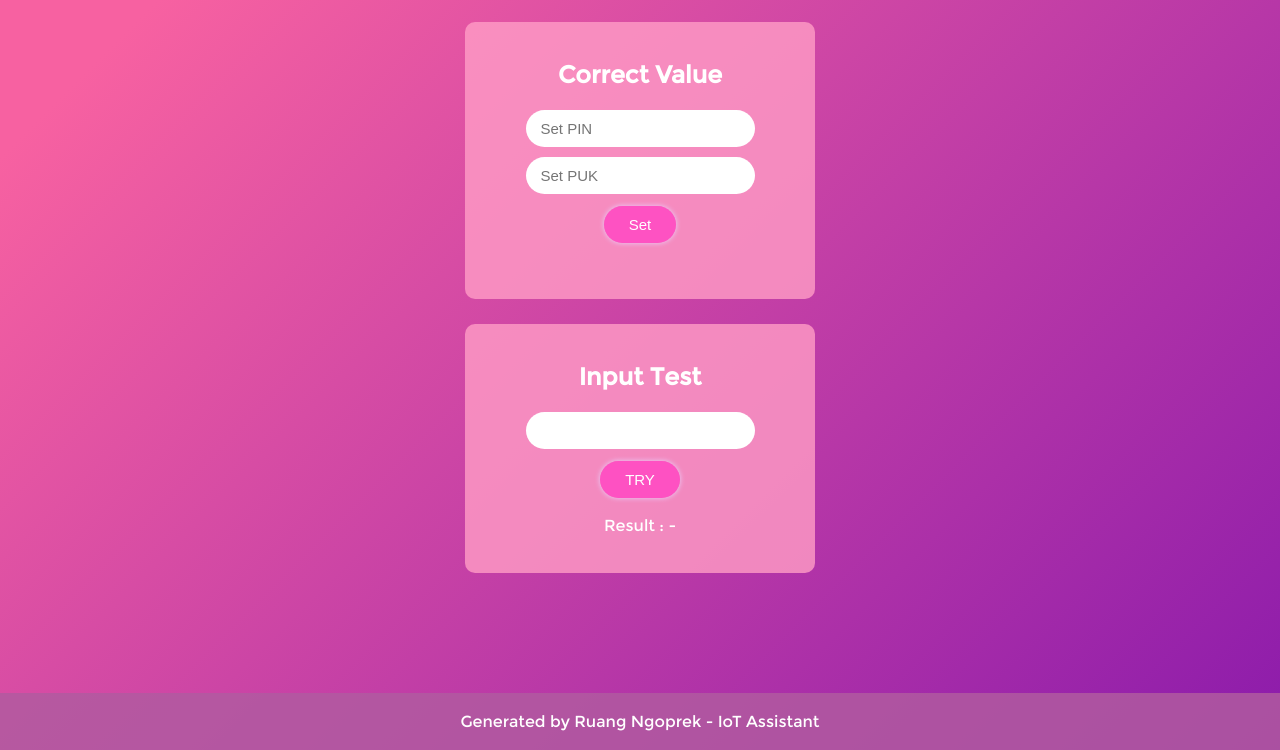
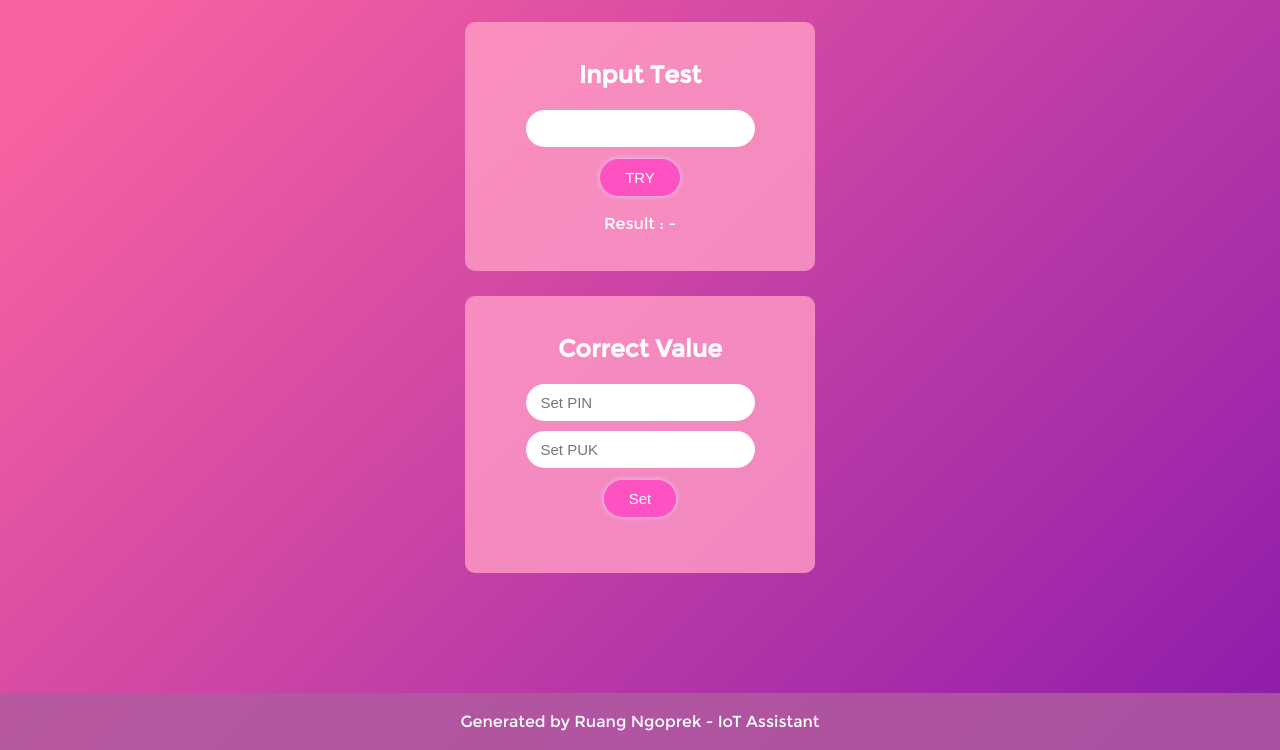
Before and after one commit to bayuprmbd/pinpuktest, a plain HTML site: page index.html in a window 1280 px wide. Shown: the part 50-800 px from the top of the page. Drawn offline with Linux system fonts and the light colour scheme.

Commit message:
Update index.html

```diff
--- a/index.html
+++ b/index.html
@@ -145,13 +145,7 @@ background-color:#b15ba0d6
 </HEAD>
 <BODY>
 <H1>Hello, V</H1>
-<div class='box'><h2>Correct Value</h2><input type='text' id='setpin' placeholder='Set PIN' >
-	<br>
-	<input type='text' id='setpuk' placeholder='Set PUK' >
-	<br>
-	<input type='button' onclick='setpinpuk()' value='Set' >
-	<p id="setresult"></p>
-</div>
+
 <div class='box'>
 	<h2>Input Test</h2>
 	<input type='text' id='inputPP' value='' >
@@ -159,6 +153,17 @@ background-color:#b15ba0d6
 	<input type='button' onclick='trybutton()' value='TRY' >
 	<p id="result">Result : -</p>
 </div>
+
+<div class='box'>
+	<h2>Correct Value</h2>
+	<input type='text' id='setpin' placeholder='Set PIN' >
+	<br>
+	<input type='text' id='setpuk' placeholder='Set PUK' >
+	<br>
+	<input type='button' onclick='setpinpuk()' value='Set' >
+	<p id="setresult"></p>
+</div>
+
 <script>
 
 var realpin = "";
```
